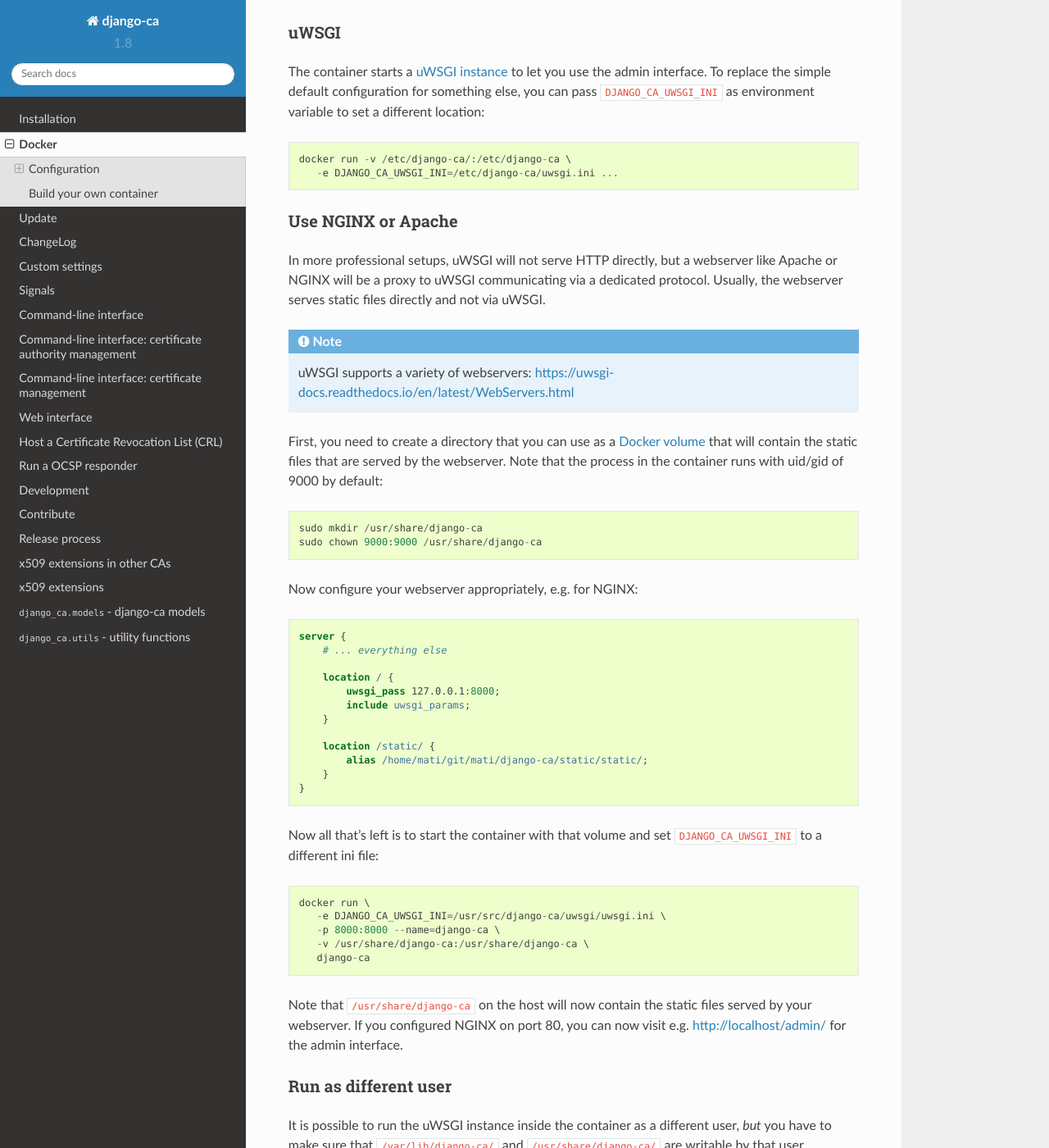
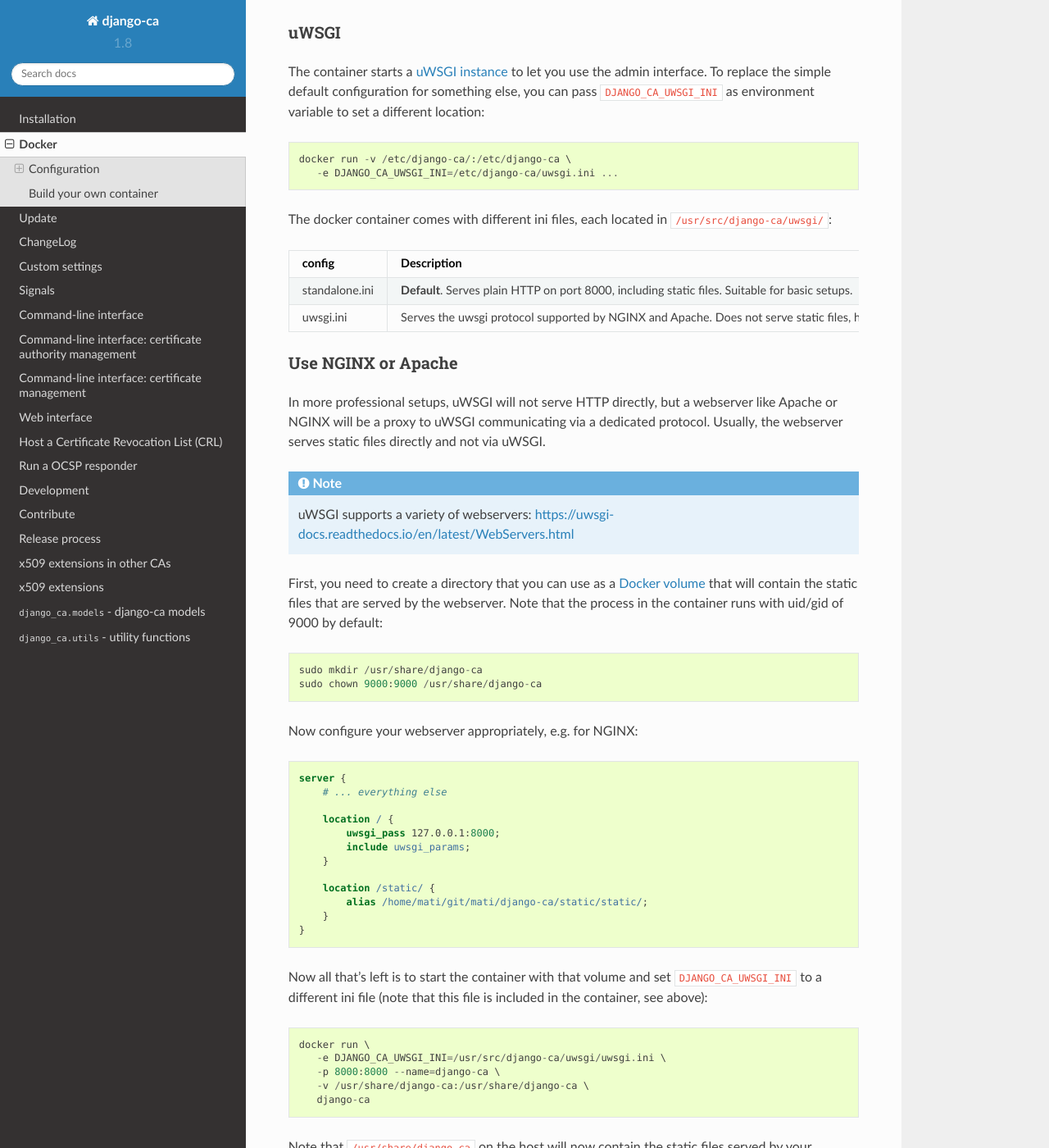
Before and after one commit to mathiasertl/django-ca, a Sphinx documentation site: the page built from docs/source/docker.rst, in a window 1280 px wide and 1400 px high, scrolled down 1175 px. Shown: the whole window at 82% size. Built offline with Sphinx 7.4.7 and the Read the Docs theme 2.0.0, drawn with Linux system fonts in a browser that asks for light colours.

Commit message:
add notes about different ini files

```diff
--- a/docs/source/docker.rst
+++ b/docs/source/docker.rst
@@ -58,6 +58,17 @@
    docker run -v /etc/django-ca/:/etc/django-ca \
       -e DJANGO_CA_UWSGI_INI=/etc/django-ca/uwsgi.ini ...
 
+The docker container comes with different ini files, each located in ``/usr/src/django-ca/uwsgi/``:
+
+============== ===============================================================================================
+config         Description
+============== ===============================================================================================
+standalone.ini **Default**. Serves plain HTTP on port 8000, including static files.
+               Suitable for basic setups.
+uwsgi.ini      Serves the uwsgi protocol supported by NGINX and Apache. Does not serve static files, has three
+               worker processes.
+============== ===============================================================================================
+
 Use NGINX or Apache
 ===================
 
@@ -93,7 +104,7 @@
 
 
 Now all that's left is to start the container with that volume and set ``DJANGO_CA_UWSGI_INI`` to a different
-ini file::
+ini file (note that this file is included in the container, see above)::
 
    docker run \
       -e DJANGO_CA_UWSGI_INI=/usr/src/django-ca/uwsgi/uwsgi.ini \
```
